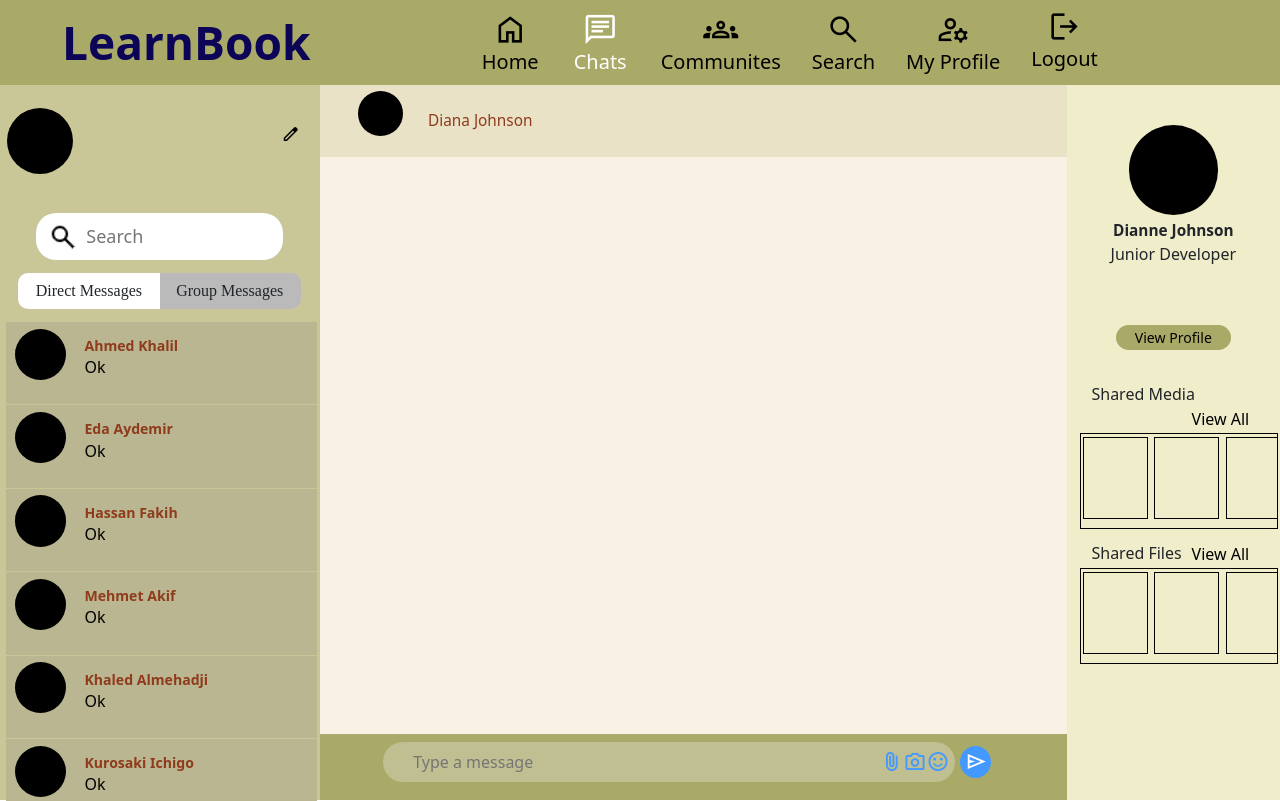
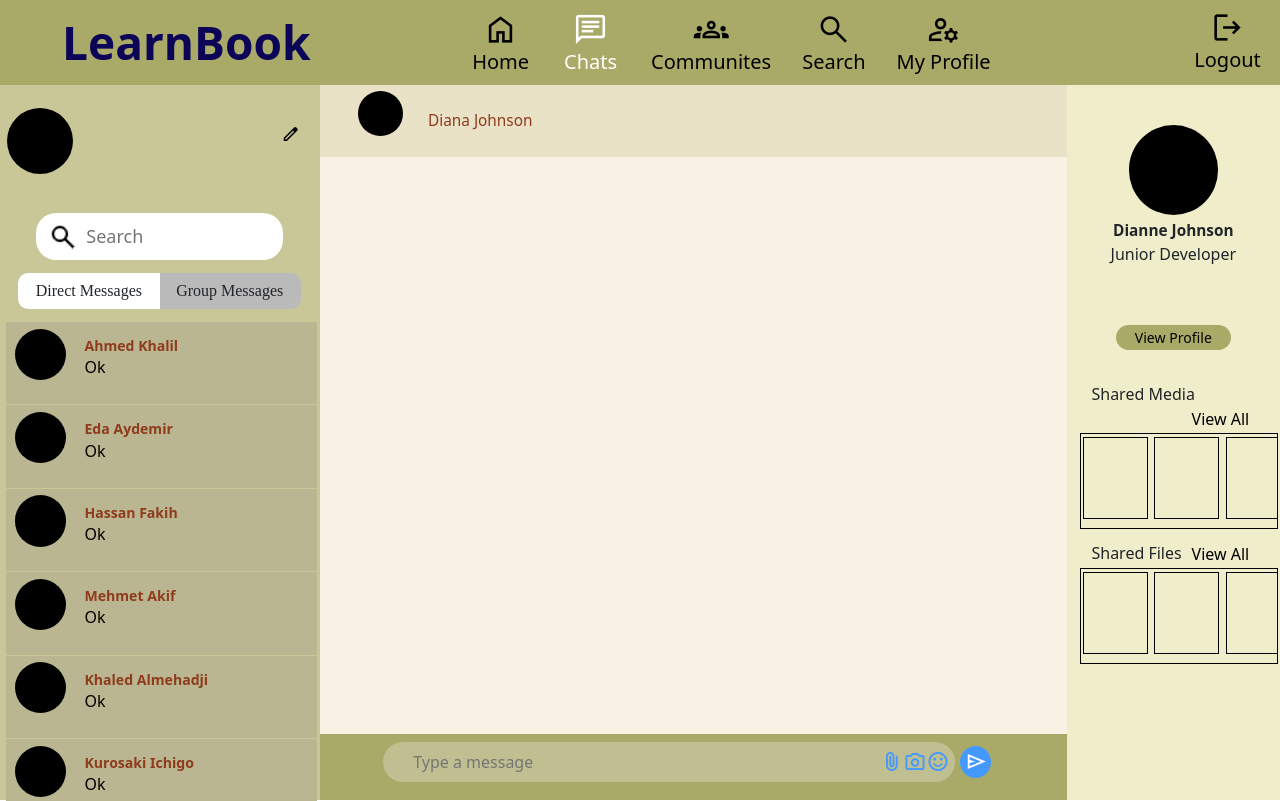
Before and after one commit to makifcevik/learnbook, a Python web app: template src/templates/chat_page.html in a window 1280 px wide. Run offline with Jinja, Linux system fonts and the light colour scheme; the template is opened without the code that fills it: most values are stand-ins (such as "Sample title", 1, 10 or a date in 2020); some libraries are stand-ins or nearby versions.

Commit message:
Log out button fix
Adjusted the position of log out button on the navbar.

```diff
--- a/src/static/css/navbar.css
+++ b/src/static/css/navbar.css
@@ -66,3 +66,7 @@
 .a-03:active {
     color: black;
 }
+
+.a-04 {
+    margin-right: 1.5vw;
+}
--- a/src/templates/chat_page.html
+++ b/src/templates/chat_page.html
@@ -90,8 +90,10 @@
                             </div>
                         </a>
                     </li>
-                    <li>
-                        <a class="a-02" href="{{ url_for('logout') }}">
+                </ul>
+            </div>
+
+            <a class="a-02 a-04" href="{{ url_for('logout') }}">
                 <div class="row text-center">
                     <span class="material-symbols-outlined" id="navbar-icons">
                         logout
@@ -101,9 +103,7 @@
                     Logout
                 </div>
             </a>
-                    </li>
-                </ul>
-            </div>
+
             <!--
             <ul class="navbar-nav nav-03">
                 <li class="nav-item">
```
Also changed, not shown: src/templates/community-profile.html (+4 -5 lines), src/templates/home_page.html (+3 -5 lines), src/templates/search.html (+3 -5 lines), src/templates/user-profile-other.html (+3 -5 lines), src/templates/user-profile-user.html (+3 -5 lines). Lines whose indentation alone changed are shown as unchanged.
